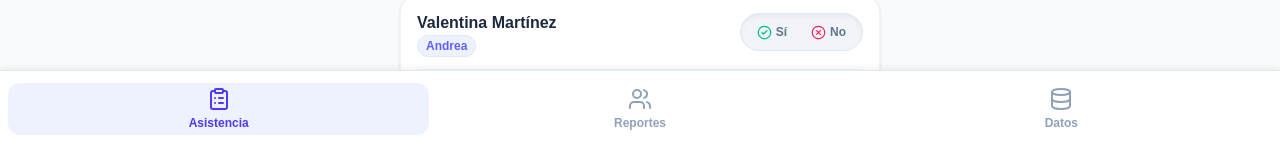
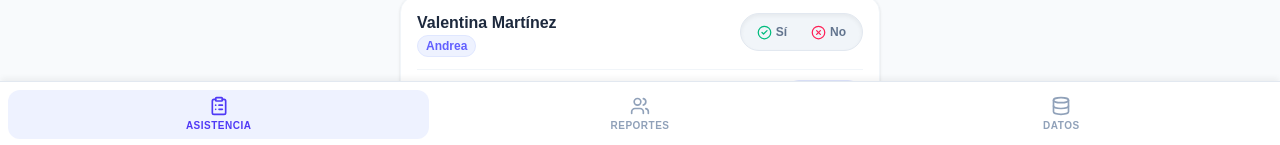
Before and after one commit to juanse9402/campamento2026, a Next.js app: page / in a window 1280 px wide. Shown: the part 653-798 px from the top of the page. Built offline with nearby package versions, Linux system fonts and the light colour scheme; no server answers; the database is empty.

Commit message:
UI: Reducir altura de la barra de navegación inferior

```diff
--- a/src/app/page.tsx
+++ b/src/app/page.tsx
@@ -22,27 +22,27 @@ export default function Home() {
       </main>
 
       {/* Bottom Navigation for Mobile */}
-      <nav className="fixed bottom-0 left-0 right-0 bg-white border-t border-slate-200 flex justify-around px-2 py-3 z-10 shadow-[0_-4px_6px_-1px_rgb(0,0,0,0.05)]">
+      <nav className="fixed bottom-0 left-0 right-0 bg-white border-t border-slate-200 flex justify-around px-2 py-2 z-10 shadow-[0_-4px_6px_-1px_rgb(0,0,0,0.05)]">
         <button
           onClick={() => setActiveTab('attendance')}
-          className={`flex flex-col items-center gap-1 w-full py-1 rounded-xl transition-colors ${activeTab === 'attendance' ? 'text-indigo-600 bg-indigo-50' : 'text-slate-400 hover:text-slate-600 hover:bg-slate-50'}`}
+          className={`flex flex-col items-center justify-center w-full py-1.5 rounded-xl transition-colors ${activeTab === 'attendance' ? 'text-indigo-600 bg-indigo-50' : 'text-slate-400 hover:text-slate-600 hover:bg-slate-50'}`}
         >
-          <ClipboardList size={24} />
-          <span className="text-xs font-bold">Asistencia</span>
+          <ClipboardList size={20} className="mb-0.5" />
+          <span className="text-[10px] font-bold uppercase tracking-wider">Asistencia</span>
         </button>
         <button
           onClick={() => setActiveTab('reports')}
-          className={`flex flex-col items-center gap-1 w-full py-1 rounded-xl transition-colors ${activeTab === 'reports' ? 'text-indigo-600 bg-indigo-50' : 'text-slate-400 hover:text-slate-600 hover:bg-slate-50'}`}
+          className={`flex flex-col items-center justify-center w-full py-1.5 rounded-xl transition-colors ${activeTab === 'reports' ? 'text-indigo-600 bg-indigo-50' : 'text-slate-400 hover:text-slate-600 hover:bg-slate-50'}`}
         >
-          <Users size={24} />
-          <span className="text-xs font-bold">Reportes</span>
+          <Users size={20} className="mb-0.5" />
+          <span className="text-[10px] font-bold uppercase tracking-wider">Reportes</span>
         </button>
         <button
           onClick={() => setActiveTab('import')}
-          className={`flex flex-col items-center gap-1 w-full py-1 rounded-xl transition-colors ${activeTab === 'import' ? 'text-indigo-600 bg-indigo-50' : 'text-slate-400 hover:text-slate-600 hover:bg-slate-50'}`}
+          className={`flex flex-col items-center justify-center w-full py-1.5 rounded-xl transition-colors ${activeTab === 'import' ? 'text-indigo-600 bg-indigo-50' : 'text-slate-400 hover:text-slate-600 hover:bg-slate-50'}`}
         >
-          <Database size={24} />
-          <span className="text-xs font-bold">Datos</span>
+          <Database size={20} className="mb-0.5" />
+          <span className="text-[10px] font-bold uppercase tracking-wider">Datos</span>
         </button>
       </nav>
     </div>
```
